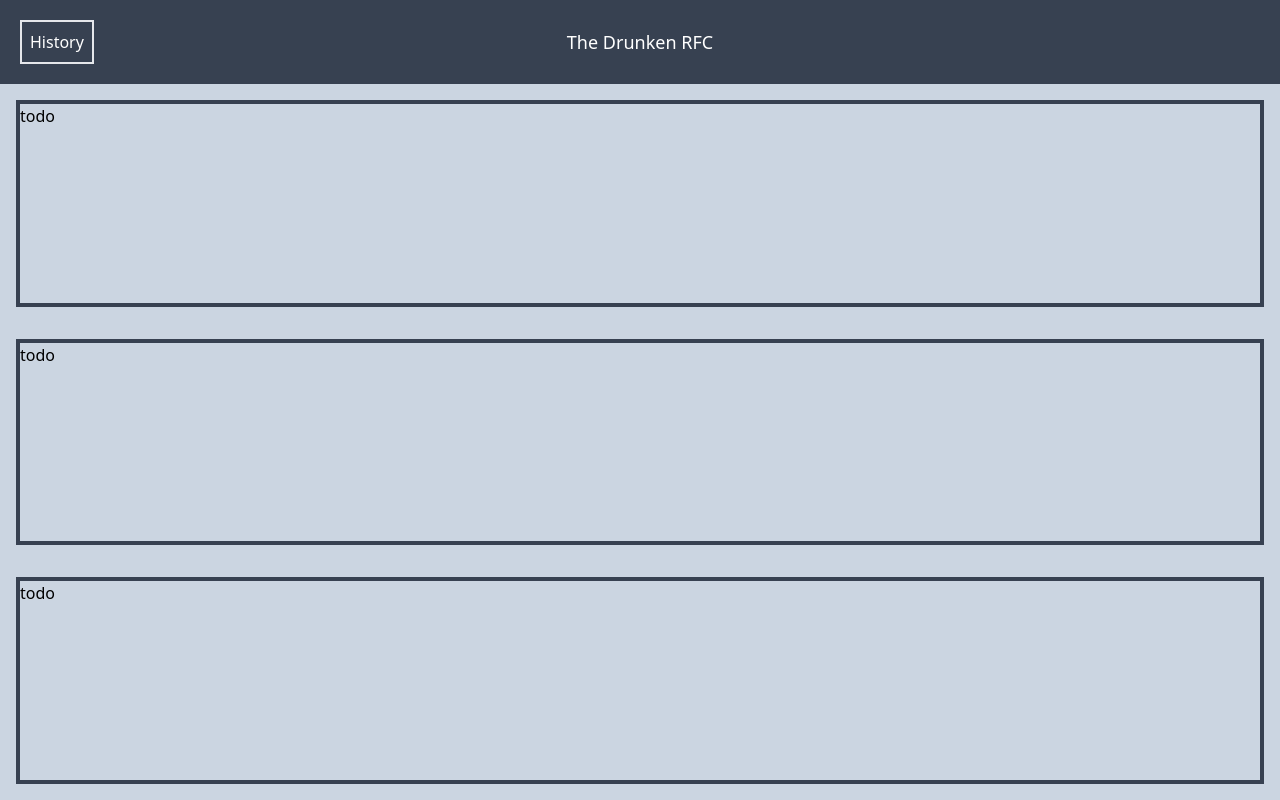
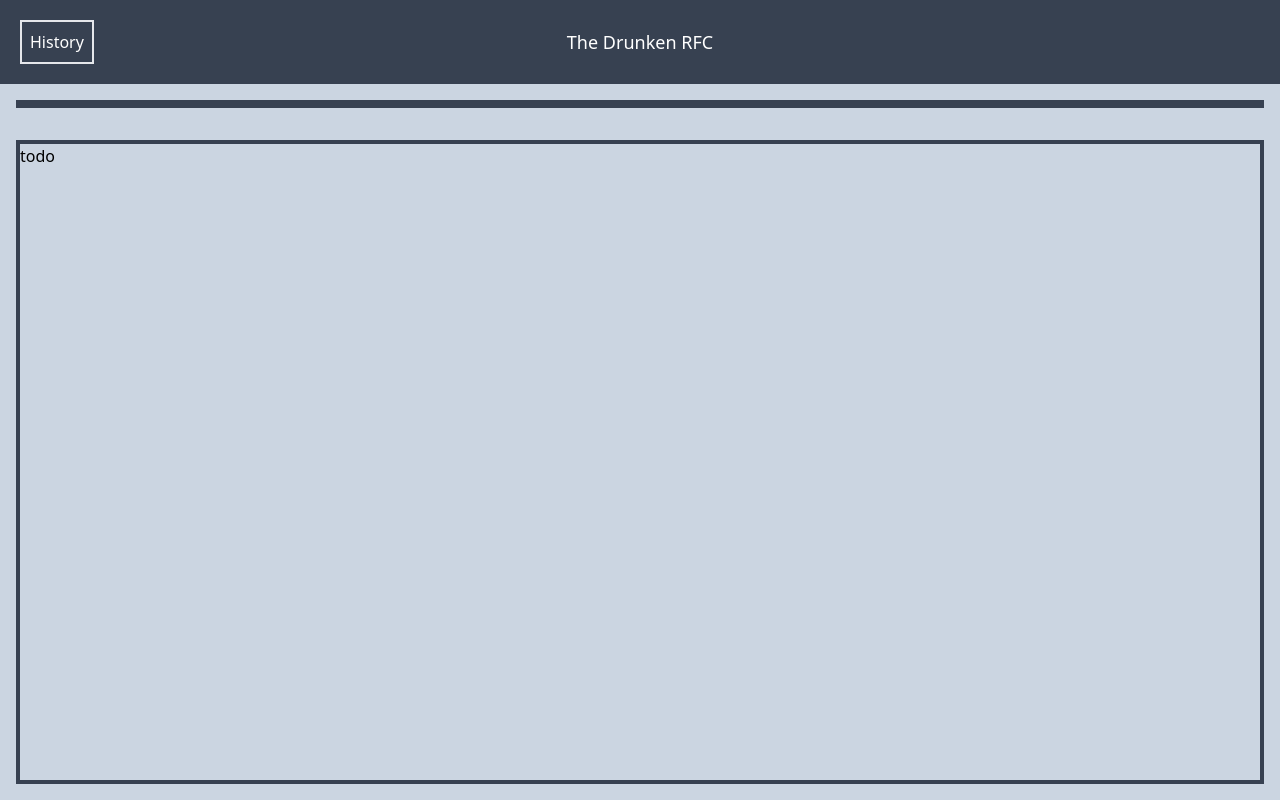
Before and after one commit to DT1220/DrunkenRFC, a plain HTML site: page index.html in a window 1280 px wide. Drawn offline with nearby package versions, Linux system fonts and the light colour scheme.

Commit message:
remove wikipedia section, and cleanup rfc section

```diff
--- a/index.html
+++ b/index.html
@@ -22,14 +22,8 @@
     </header>
     <main class="bg-slate-300 flex flex-col justiy-center align-center h-full">
         <!-- section for rfc info -->
-        <section id="rfcContainer" class="border-4 border-gray-700 m-4 h-full">
+        <section id="rfcContainer" class="border-4 border-gray-700 m-4">
             <!-- to be dyn created by code in api-rfc.js-->
-            todo
-        </section>
-        <!-- section for wikipedia info -->
-        <section id="wikipediaContainer" class="border-4 border-gray-700 m-4 h-full">
-            <!-- to be dyn created by code in api-wikipedia.js-->
-            todo
         </section>
         <!-- section for github info -->
         <section id="githubContainer" class="border-4 border-gray-700 m-4 h-full">
```
